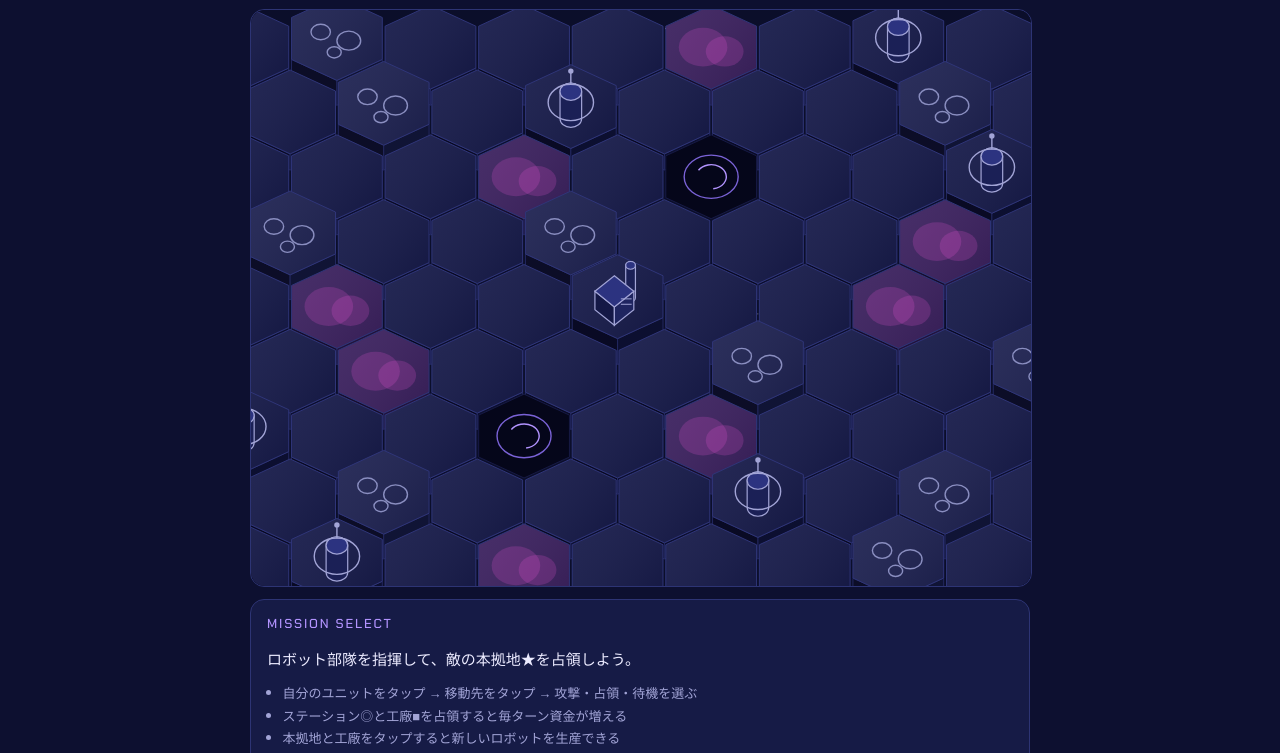
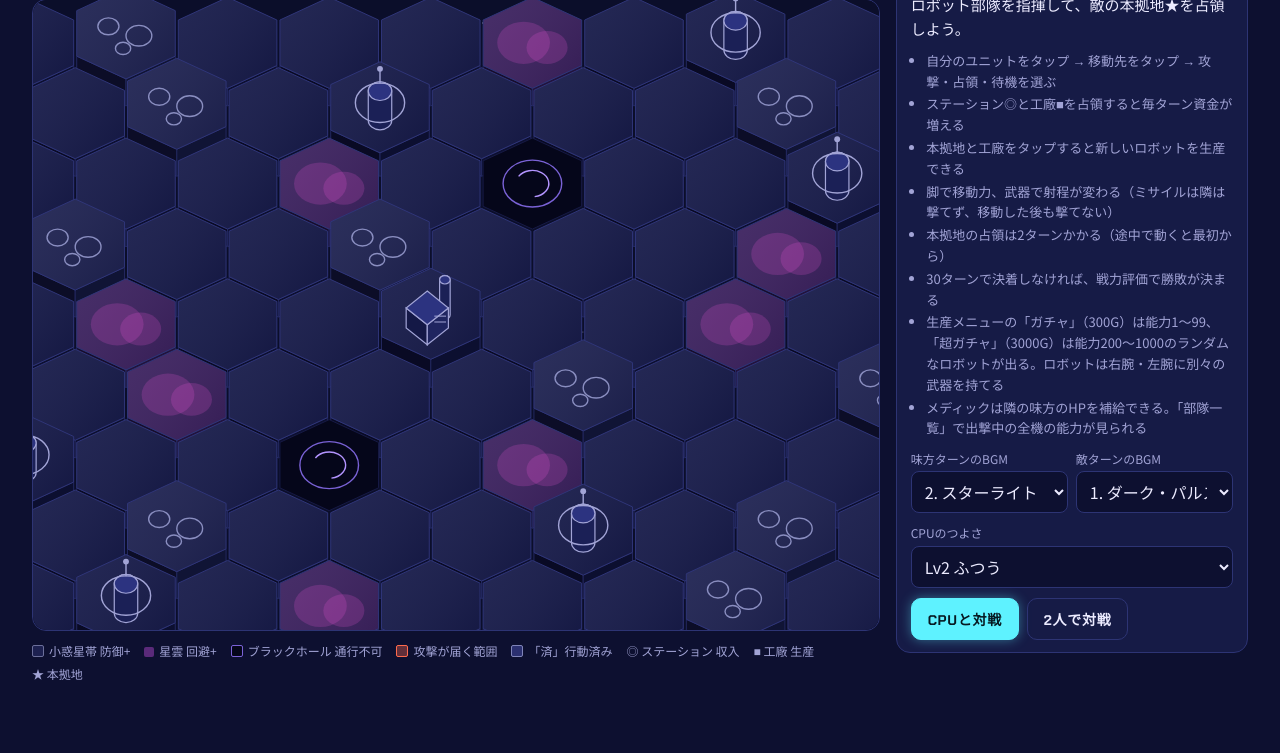
Before and after one commit to kimu22734121-byte/Galaxy-War, a plain HTML site: page index.html in a window 1280 px wide. Shown: the part 117-870 px from the top of the page. After the commit the page ends 820 px from the top, so only its background shows below. Drawn offline with nearby package versions, Linux system fonts and the light colour scheme.

Commit message:
ポップアップの外タップで閉じる・ポップアップにターン終了・PC表示の拡大

```diff
--- a/index.html
+++ b/index.html
@@ -91,12 +91,21 @@ select[data-lv]{max-width:100%}
 .rrow{border:1px solid var(--line);border-radius:10px;padding:8px 10px;display:flex;flex-direction:column;gap:6px}
 .rh{display:flex;align-items:center;gap:8px}.rh b{flex:1;min-width:0}
 .rh button{padding:4px 10px;font-size:12px}
-@media (orientation:landscape) and (max-height:600px){
+@media (orientation:landscape) and (max-height:600px), (min-width:1000px){
   .shell{max-width:none;display:grid;grid-template-columns:minmax(0,1.6fr) minmax(300px,1fr);grid-template-areas:"hd hd" "bar dk" "mp dk" "lg dk";gap:8px 12px;align-items:start;padding-block:8px 12px}
   header{grid-area:hd}.mapbar{grid-area:bar}.mapwrap{grid-area:mp}.legend{grid-area:lg}
   .shell.nopanel{grid-template-columns:minmax(0,1fr);grid-template-areas:"hd" "bar" "mp"}
   .deck{grid-area:dk;position:sticky;top:8px;max-height:calc(100vh - 16px);overflow:auto;padding:12px 14px;gap:10px}
   .mapscroll{max-height:calc(100vh - 130px)}
+}
+@media (min-width:1000px){
+  .shell{grid-template-columns:minmax(0,2.4fr) minmax(340px,1fr);padding-inline:24px;gap:10px 18px}
+  .shell.nopanel{grid-template-columns:minmax(0,1fr)}
+  .mapscroll{max-height:calc(100vh - 170px)}
+  .mapinner{margin:0 auto}
+  .deck{max-height:calc(100vh - 20px)}
+}
+@media (orientation:landscape) and (max-height:600px){
   .legend{display:none}
   .mapbar{flex-wrap:nowrap}.status{font-size:12px;gap:6px;flex-wrap:nowrap}.pill{padding:2px 8px;white-space:nowrap}#zLbl{display:none}
   .tog{min-height:34px;padding:5px 10px}
@@ -340,7 +349,7 @@ const YS=.8;
 const ZOOMS=[1,1.4,1.8,2.2];let zi=1;try{const v=localStorage.getItem('gw_zoom');if(v!==null&&+v>=0&&+v<ZOOMS.length)zi=+v;}catch(e){}
 const bgStars=Array.from({length:120},()=>[Math.random(),Math.random(),Math.random()]);
 function sizeMap(){
-  const W=$('mapwrap').clientWidth*ZOOMS[zi];S=(W-2*PAD)/(SQ3*(COLS+.5));CW=W;CH=Math.round(2*PAD+S*.85+S*YS*(1.5*(ROWS-1)+2)+S*.55);
+  let bw0=$('mapwrap').clientWidth;if(matchMedia('(min-width:1000px)').matches)bw0=Math.min(bw0,(innerHeight-190-2*PAD)/.634);const W=bw0*ZOOMS[zi];S=(W-2*PAD)/(SQ3*(COLS+.5));CW=W;CH=Math.round(2*PAD+S*.85+S*YS*(1.5*(ROWS-1)+2)+S*.55);
   const dpr=Math.min(devicePixelRatio||1,2);cv.width=CW*dpr;cv.height=CH*dpr;cv.style.height=CH+'px';cv.style.width=W+'px';$('mapinner').style.width=W+'px';ctx.setTransform(dpr,0,0,dpr,0,0);
 }
 function setZoom(n){
@@ -502,17 +511,19 @@ function movedBtns(){const T=tiles[sel.r][sel.c],canCap=TER[T.t].cap&&T.owner!==
   return `${atkButtons()}${canCap?'<button class="go" data-a="cap">占領'+(T.t==='H'?(T.cp&&T.cp.id===sel.id?'（完了）':'（1/2）'):'')+'</button>':''}<button data-a="wait">待機</button><button data-a="undo">戻る</button>`;}
 function unitMini(u){const p=Math.round(u.hp/u.max*100);
   return `<div class="cs"><b style="color:${SIDE[u.side].css}">${u.name}</b><div class="cb"><i style="width:${p}%;background:${SIDE[u.side].css}"></i></div>HP <em>${u.hp}/${u.max}</em><br>攻<em>${u.disp[0]}</em> 防<em>${u.disp[1]}</em> 速<em>${u.disp[2]}</em> 重<em>${u.disp[3]}</em></div>`;}
+let cmdOff=false;
 function updateCmd(){
   const el=$('cmd');let h='',an=null,bar=false,prod=false;
   if(!over&&mode==='play'&&!cpu[cur]){
     if(sel&&phase==='select'){const mv=sel.c!==origin[0]||sel.r!==origin[1];if(mv){h='<button class="go" data-a="ok">決定</button><button data-a="cancel">取消</button>';an=[sel.c,sel.r];bar=true;}}
-    else if(sel&&phase==='moved'){h=movedBtns();an=[sel.c,sel.r];}
+    else if(sel&&phase==='moved'){h=movedBtns()+'<button data-a="end">ターン終了</button>';an=[sel.c,sel.r];}
     else if(sel&&phase==='target'){h='<button data-a="back">戻る</button>';an=[sel.c,sel.r];bar=true;}
+    else if(phase==='idle'&&!sel&&info){const iu=unitAt(info[0],info[1]);h=(iu?unitMini(iu):'')+'<button class="go" data-a="end">ターン終了</button><button data-a="roster">部隊一覧</button>';an=info;}
     else if(phase==='prod'&&prodSite){const f=funds[cur];
       h=PRESETS.map((p,i)=>{const c=costOf(p.cfg);return `<button data-a="buy" data-i="${i}" aria-disabled="${c>f}">${p.n} ${c}G</button>`;}).join('')
-       +`<button class="go" data-a="gacha" data-m="99" aria-disabled="${GACHA_COST>f}">ガチャ ${GACHA_COST}G</button><button class="go" data-a="gacha" data-m="1000" aria-disabled="${GACHA2_COST>f}">超ガチャ ${GACHA2_COST}G</button><button data-a="cancel">閉じる</button>`;an=prodSite;prod=true;}
+       +`<button class="go" data-a="gacha" data-m="99" aria-disabled="${GACHA_COST>f}">ガチャ ${GACHA_COST}G</button><button class="go" data-a="gacha" data-m="1000" aria-disabled="${GACHA2_COST>f}">超ガチャ ${GACHA2_COST}G</button><button data-a="cancel">閉じる</button><button class="go" data-a="end" style="grid-column:1/-1">ターン終了</button>`;an=prodSite;prod=true;}
   }
-  if(!h||!tiles){el.hidden=true;return;}
+  if(!h||!tiles||cmdOff){el.hidden=true;return;}
   if(sel&&an&&!prod)h=unitMini(sel)+h;
   el.innerHTML=h;el.hidden=false;el.classList.toggle('cbar',bar);el.classList.toggle('prod',prod);el.style.maxHeight=Math.max(120,CH-8)+'px';
   const [x,y]=ctrL(an[0],an[1]),w=el.offsetWidth,hh=el.offsetHeight;
@@ -524,7 +535,7 @@ function updateCmd(){
   if(left<sc.scrollLeft+4)sc.scrollLeft=left-4;else if(left+w>sc.scrollLeft+sc.clientWidth-4)sc.scrollLeft=left+w-sc.clientWidth+4;
   if(top<sc.scrollTop+4)sc.scrollTop=top-4;else if(top+hh>sc.scrollTop+sc.clientHeight-4)sc.scrollTop=top+hh-sc.clientHeight+4;
 }
-function panel(html){const P=$('panel'),had=P.contains(document.activeElement);P.innerHTML=html;if(had){const t=P.querySelector('button.go,button');if(t)t.focus({preventScroll:true});}updateCmd();}
+function panel(html){const P=$('panel'),had=P.contains(document.activeElement);P.innerHTML=html;if(had){const t=P.querySelector('button.go,button');if(t)t.focus({preventScroll:true});}cmdOff=false;updateCmd();}
 function panelTitle(){
   panel(`<h2>MISSION SELECT</h2>
   <p>ロボット部隊を指揮して、敵の本拠地★を占領しよう。</p>
@@ -585,7 +596,7 @@ const onCmd=async e=>{
   if(a==='end'){SFX.select();endTurn();}
   else if(a==='quit'){resetBoard();statusUI();panelTitle();}
   else if(a==='surrender'){if(confirm(SIDE[cur].n+'が降参しますか？'))showResult(1-cur,SIDE[cur].n+'が降参した');}
-  else if(a==='cancel'){SFX.cancel();restoreSel();sel=null;phase='idle';prodSite=null;panelIdle();}
+  else if(a==='cancel'){SFX.cancel();restoreSel();if(phase==='prod')info=null;sel=null;phase='idle';prodSite=null;panelIdle();}
   else if(a==='atk'){SFX.select();useSlot=+b.dataset.s||0;targets=targetsFor(sel,useSlot);phase='target';panelTarget();}
   else if(a==='ok'){SFX.select();afterMove();}
   else if(a==='back'){targets=allTargets(sel);phase='moved';panelMoved();}
@@ -608,6 +619,7 @@ const onCmd=async e=>{
     prodSite=null;phase='idle';statusUI();panelIdle();
   }
 };
+document.addEventListener('click',e=>{const el=$('cmd');if(!el.hidden&&!el.contains(e.target)){cmdOff=true;el.hidden=true;}},true);
 $('panel').addEventListener('click',onCmd);$('cmd').addEventListener('click',onCmd);
 $('sndTog').onclick=()=>{AU.on=!AU.on;$('sndTog').setAttribute('aria-pressed',AU.on);$('sndTog').textContent='サウンド '+(AU.on?'ON':'OFF');};
 $('bgmTog').onclick=()=>{AU.music=!AU.music;$('bgmTog').setAttribute('aria-pressed',AU.music);$('bgmTog').textContent='BGM '+(AU.music?'ON':'OFF');};
@@ -619,7 +631,7 @@ cv.addEventListener('click',async e=>{
   let hit=null,bd=1e9;for(let r=0;r<ROWS;r++)for(let c=0;c<COLS;c++){const [x,y]=ctr(c,r),d=(x-mx)**2+(y-my)**2;if(d<bd){bd=d;hit=[c,r];}}
   if(!hit||bd>S*S)return;const [c,r]=hit,u=unitAt(c,r);
   if(phase==='target'){if(u&&targets.includes(u)){const a=sel,sl=useSlot;sel=null;phase='idle';targets=[];await (a.ws[sl]===HEAL?doHeal(a,u):doAttack(a,u,sl));if(!over)panelIdle();}return;}
-  if(phase==='moved')return;
+  if(phase==='moved'){if(u===sel){cmdOff=false;updateCmd();}return;}
   if(phase==='select'&&sel){
     const k=K(c,r);
     if(u===sel){SFX.select();afterMove();return;}
```
Also changed, not shown: 1 other file.
